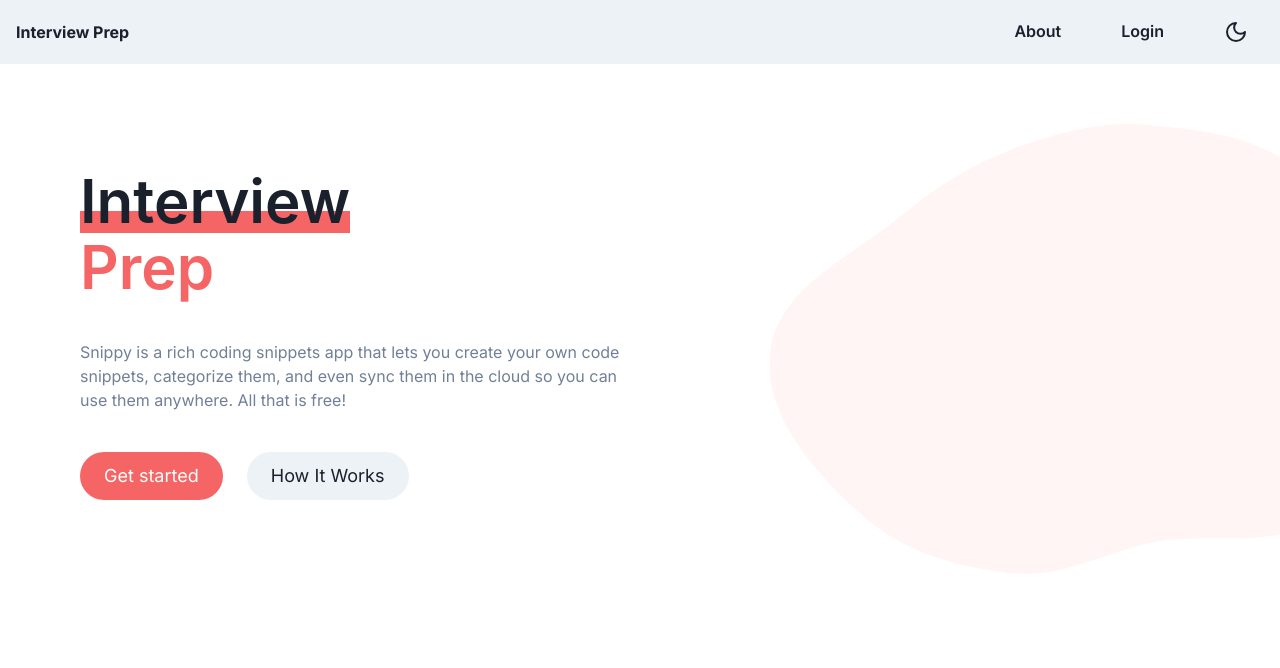
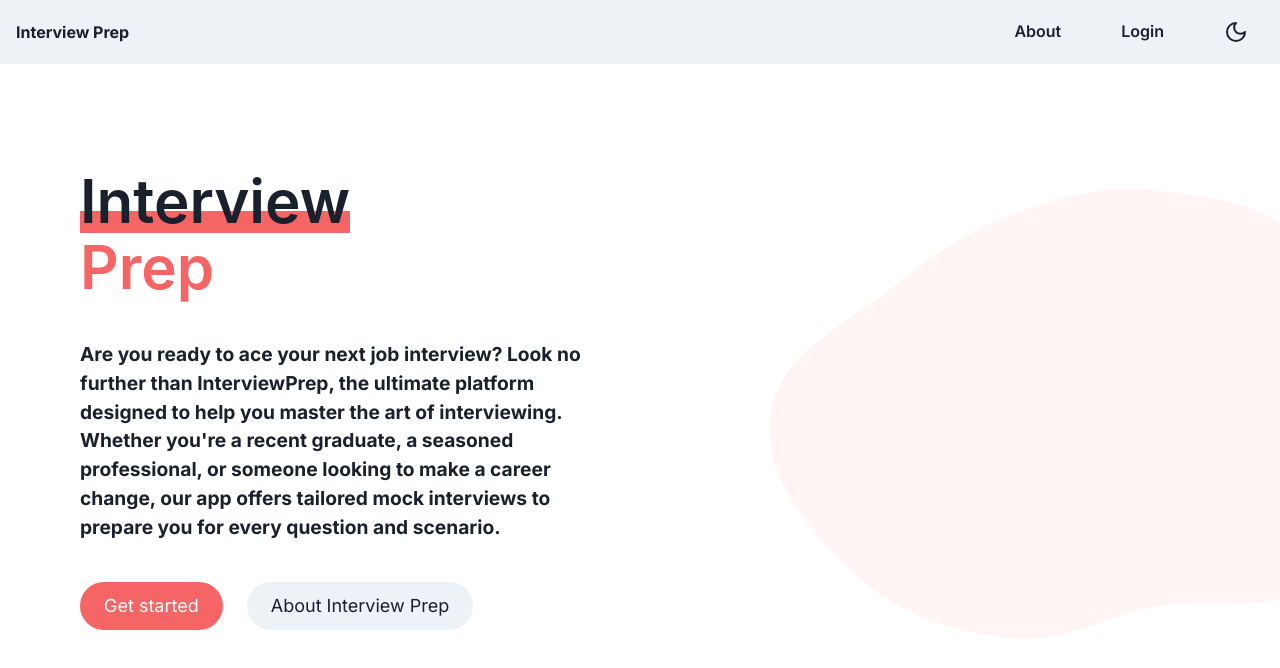
Before and after one commit to peterdinis/Interview-Prep, a Next.js app: page / in a window 1280 px wide. Shown: the top 668 px of the page. Built offline with nearby package versions, Linux system fonts and the light colour scheme.

Commit message:
feat: FOO

```diff
--- a/app/component/home/LandingWrapper.tsx
+++ b/app/component/home/LandingWrapper.tsx
@@ -8,14 +8,12 @@ import {
   Heading,
   Text,
   Button,
-  Image,
-  Icon,
   IconButton,
-  createIcon,
-  IconProps,
   useColorModeValue,
 } from '@chakra-ui/react'
+import Link from 'next/link'
 import { FC } from 'react'
+import { Blob } from '../shared/Blob'
 
 const LandingWrapper: FC = () => {
   return (
@@ -50,10 +48,8 @@ const LandingWrapper: FC = () => {
               Prep
             </Text>
           </Heading>
-          <Text color={'gray.500'}>
-            Snippy is a rich coding snippets app that lets you create your own code
-            snippets, categorize them, and even sync them in the cloud so you can use them
-            anywhere. All that is free!
+          <Text color={'white.500'} fontSize={"1.2rem"} letterSpacing={"-1%"} fontWeight={"bold"}>
+          Are you ready to ace your next job interview? Look no further than InterviewPrep, the ultimate platform designed to help you master the art of interviewing. Whether you're a recent graduate, a seasoned professional, or someone looking to make a career change, our app offers tailored mock interviews to prepare you for every question and scenario.
           </Text>
           <Stack spacing={{ base: 4, sm: 6 }} direction={{ base: 'column', sm: 'row' }}>
             <Button
@@ -64,14 +60,16 @@ const LandingWrapper: FC = () => {
               colorScheme={'red'}
               bg={'red.400'}
               _hover={{ bg: 'red.500' }}>
+              <Link href="/register">
               Get started
+              </Link>
             </Button>
             <Button
               rounded={'full'}
               size={'lg'}
               fontWeight={'normal'}
               px={6}>
-              How It Works
+              About Interview Prep
             </Button>
           </Stack>
         </Stack>
@@ -90,6 +88,7 @@ const LandingWrapper: FC = () => {
             zIndex={-1}
             color={useColorModeValue('red.50', 'red.400')}
           />
+
           <Box
             position={'relative'}
             height={'300px'}
@@ -115,21 +114,3 @@ const LandingWrapper: FC = () => {
 }
 
 export default LandingWrapper;
-
-const Blob = (props: IconProps) => {
-  return (
-    <Icon
-      width={'100%'}
-      viewBox="0 0 578 440"
-      fill="none"
-      xmlns="http://www.w3.org/2000/svg"
-      {...props}>
-      <path
-        fillRule="evenodd"
-        clipRule="evenodd"
-        d="M239.184 439.443c-55.13-5.419-110.241-21.365-151.074-58.767C42.307 338.722-7.478 282.729.938 221.217c8.433-61.644 78.896-91.048 126.871-130.712 34.337-28.388 70.198-51.348 112.004-66.78C282.34 8.024 325.382-3.369 370.518.904c54.019 5.115 112.774 10.886 150.881 49.482 39.916 40.427 49.421 100.753 53.385 157.402 4.13 59.015 11.255 128.44-30.444 170.44-41.383 41.683-111.6 19.106-169.213 30.663-46.68 9.364-88.56 35.21-135.943 30.551z"
-        fill="currentColor"
-      />
-    </Icon>
-  )
-}
--- /dev/null
+++ b/app/component/shared/Blob.tsx
@@ -0,0 +1,19 @@
+import { IconProps, Icon } from "@chakra-ui/react"
+
+export const Blob = (props: IconProps) => {
+    return (
+      <Icon
+        width={'100%'}
+        viewBox="0 0 578 440"
+        fill="none"
+        xmlns="http://www.w3.org/2000/svg"
+        {...props}>
+        <path
+          fillRule="evenodd"
+          clipRule="evenodd"
+          d="M239.184 439.443c-55.13-5.419-110.241-21.365-151.074-58.767C42.307 338.722-7.478 282.729.938 221.217c8.433-61.644 78.896-91.048 126.871-130.712 34.337-28.388 70.198-51.348 112.004-66.78C282.34 8.024 325.382-3.369 370.518.904c54.019 5.115 112.774 10.886 150.881 49.482 39.916 40.427 49.421 100.753 53.385 157.402 4.13 59.015 11.255 128.44-30.444 170.44-41.383 41.683-111.6 19.106-169.213 30.663-46.68 9.364-88.56 35.21-135.943 30.551z"
+          fill="currentColor"
+        />
+      </Icon>
+    )
+  }
```
